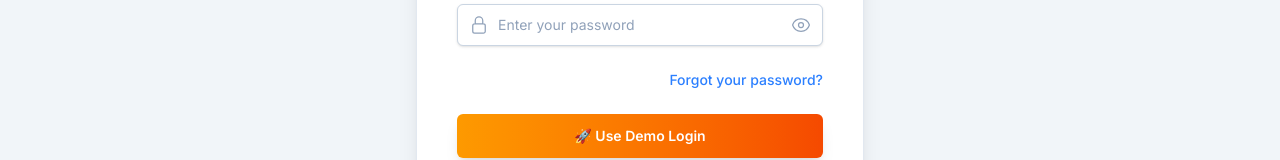
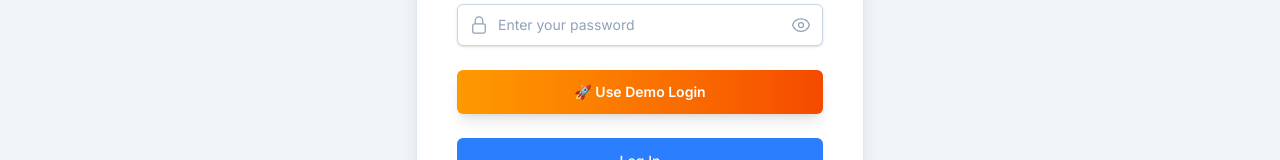
Before and after one commit to devvspark/Coding-platform, a React (Vite) app in the folder Frontend/: page /login in a window 1280 px wide. Shown: the part 463-623 px from the top of the page. Built offline with nearby package versions, Linux system fonts and the light colour scheme; no server answers.

Commit message:
Initial commit

```diff
--- a/Frontend/src/pages/LoginPage.jsx
+++ b/Frontend/src/pages/LoginPage.jsx
@@ -76,13 +76,13 @@
             onToggleVisibility={togglePasswordVisibility}
           />
 
-          <div className="flex items-center justify-end">
+          {/* <div className="flex items-center justify-end">
             <div className="text-sm">
               <a href="#" className="font-medium text-blue-500 hover:text-blue-600 dark:text-blue-400 dark:hover:text-blue-300 focus:outline-none focus:underline">
                 Forgot your password?
               </a>
             </div>
-          </div>
+          </div> */}
 
           {/* <button
             type="button"
```
